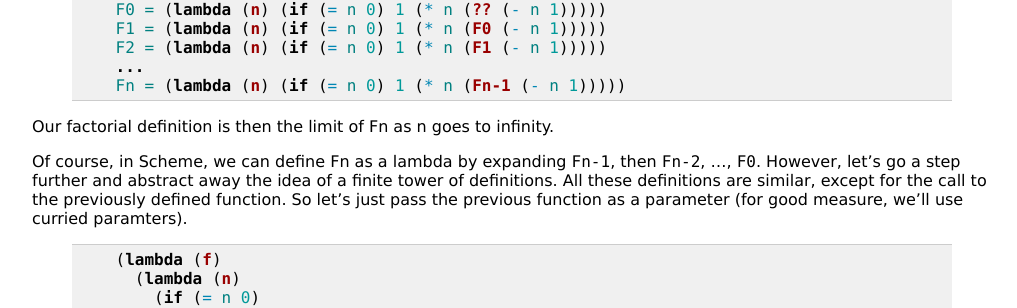
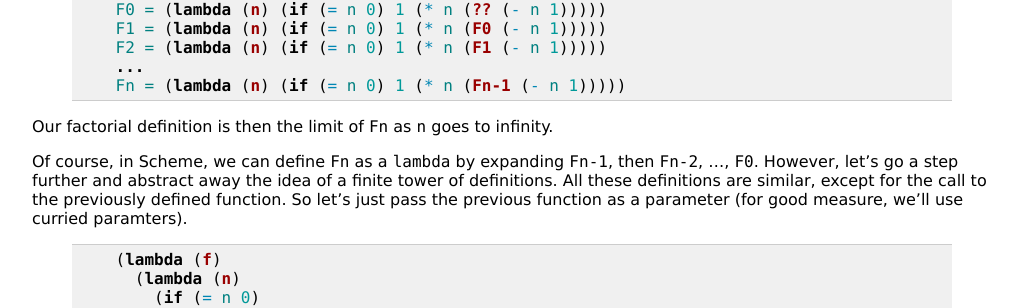
Before and after one commit to namin/namin.github.com, a Jekyll site: the page built from _posts/2008-02-21-y-combinator.md, in a window 1280 px wide and 900 px high, scrolled down 313 px. Shown: the part 143-451 px from the top of the window, without its empty margins (128-1145 px from the left). Built offline with Jekyll 4.4.1, drawn with Linux system fonts in a browser that asks for light colours.

Commit message:
minor formatting

```diff
--- a/_posts/2008-02-21-y-combinator.md
+++ b/_posts/2008-02-21-y-combinator.md
@@ -25,9 +25,9 @@
     Fn = (lambda (n) (if (= n 0) 1 (* n (Fn-1 (- n 1)))))
 {% endhighlight %}
 
-Our factorial definition is then the limit of Fn as n goes to infinity.
+Our factorial definition is then the limit of `Fn` as `n` goes to infinity.
 
-Of course, in Scheme, we can define Fn as a lambda by expanding `Fn-1`, then `Fn-2`, ..., `F0`. However, let's go a step further and abstract away the idea of a finite tower of definitions. All these definitions are similar, except for the call to the previously defined function. So let's just pass the previous function as a parameter (for good measure, we'll use curried paramters).
+Of course, in Scheme, we can define `Fn` as a `lambda` by expanding `Fn-1`, then `Fn-2`, ..., `F0`. However, let's go a step further and abstract away the idea of a finite tower of definitions. All these definitions are similar, except for the call to the previously defined function. So let's just pass the previous function as a parameter (for good measure, we'll use curried paramters).
 
 
 {% highlight scheme %}
```
